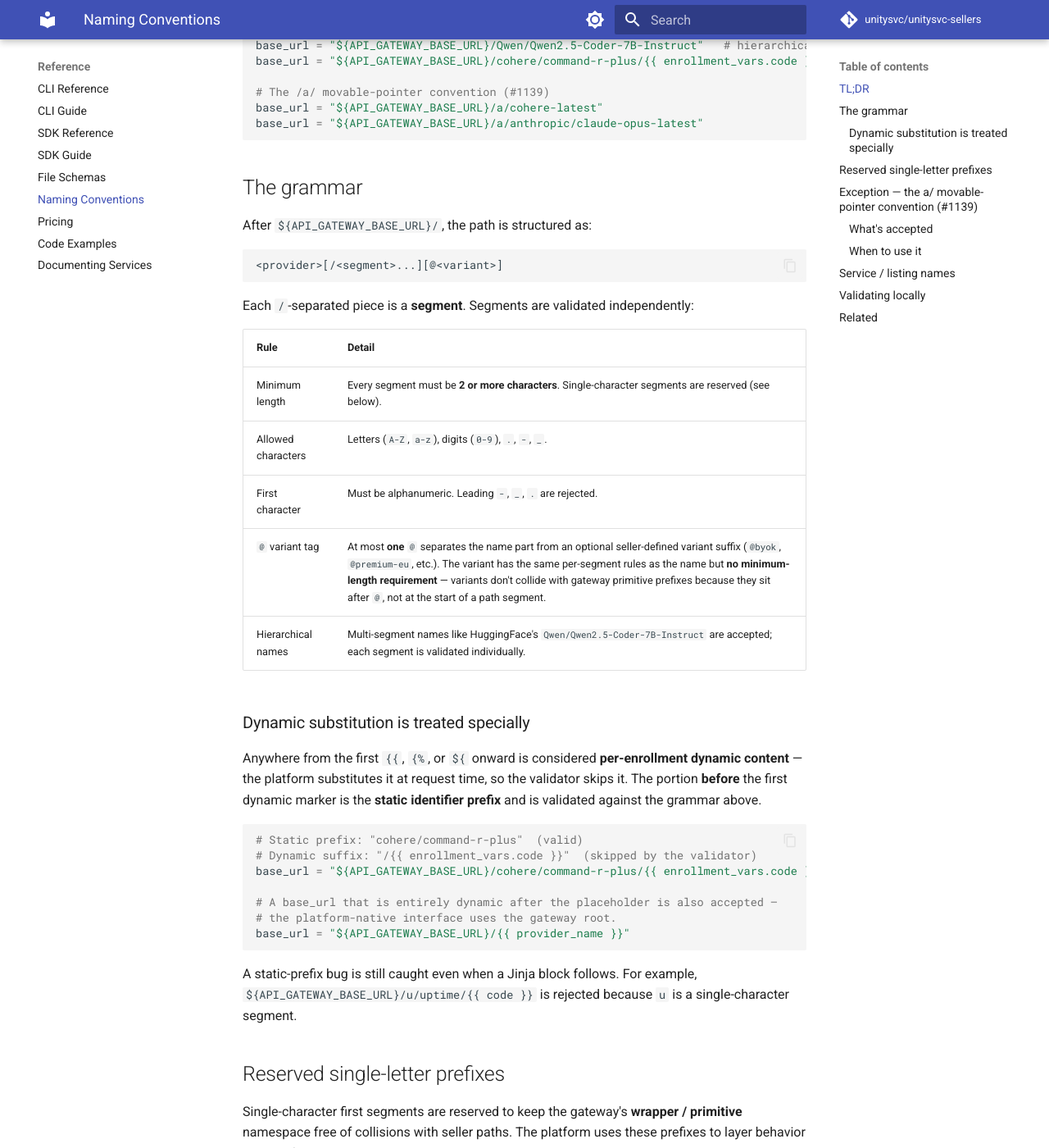
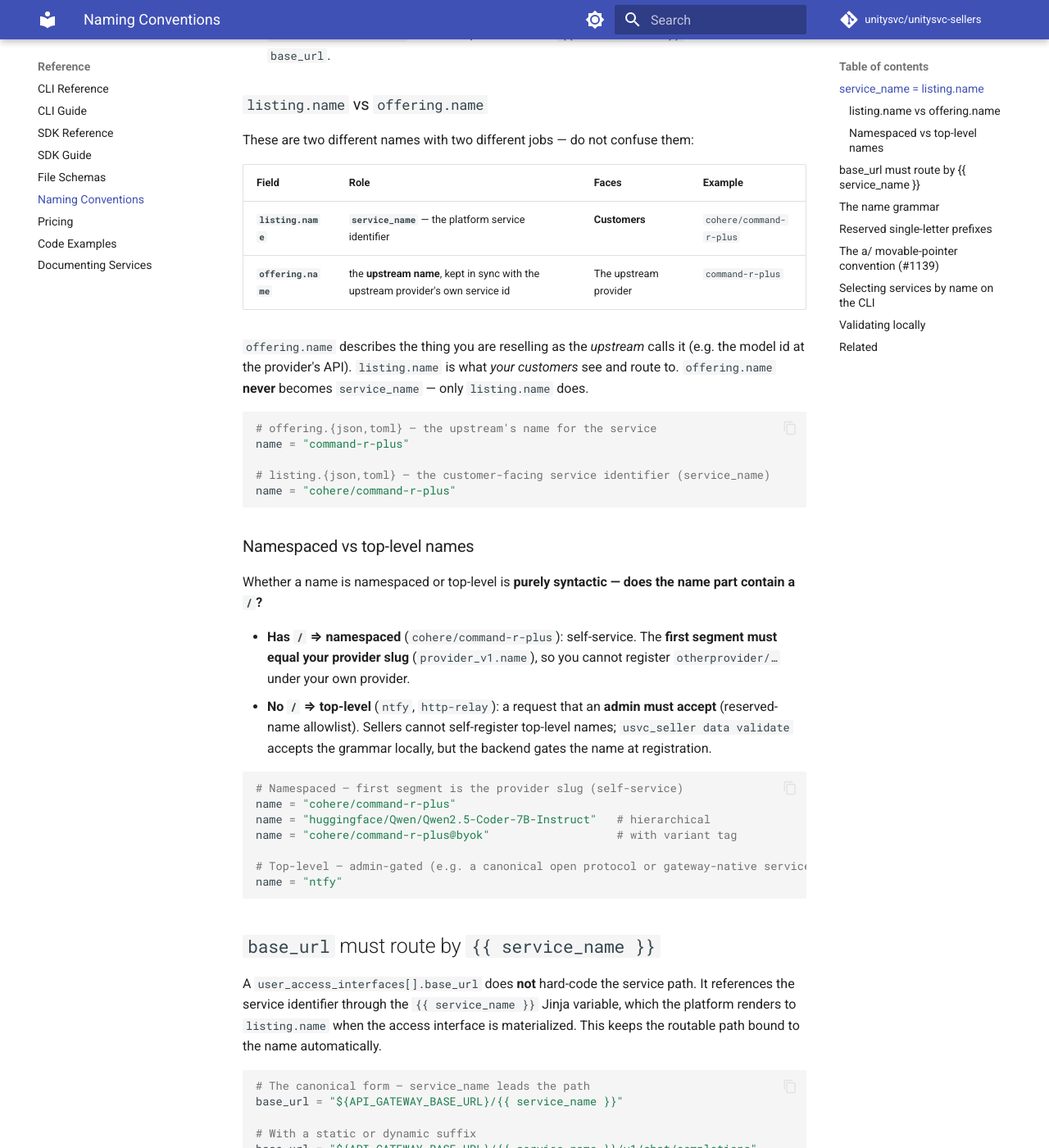
Before and after one commit to unitysvc/unitysvc-sellers, an MkDocs documentation site: the page built from docs/naming-conventions.md, in a window 1280 px wide and 1400 px high, scrolled down 704 px. Shown: the whole window at 82% size. Built offline with MkDocs 1.6.1 and Material for MkDocs 9.7.7, drawn with Linux system fonts in a browser that asks for light colours; comment, search, counter and statistics services are not loaded; some of the changed text lies outside the part shown.

Commit message:
feat(cli): --name service selector; service_name = listing.name (#1138)
Make the CLI refer to services by their service_name (= listing.name, the
single source of truth) and drop the inconsistent directory-name / glob
notions.

data commands:
- run-tests / list-tests / show-test now resolve service_name from
  listing.name (not the service directory name). Replace the --services
  glob with an exact --name selector. Drop the now-dead
  extract_service_directory_name + fnmatch.

services commands:
- Add --name to submit / withdraw / deprecate / set-visibility / delete:
  targets every backend row whose service_name equals the value (a name can
  map to several rows — active + pending revision), composing with
  --status / --provider. Mutually exclusive with --all / --local-ids / ids.

upload:
- Stop writing service_name to listing.override — listing.name IS
  service_name and already lives in the source file. Only service_id (the
  backend-assigned identity) still round-trips.

docs:
- Rewrite naming-conventions.md for service_name = listing.name and the
  {{ service_name }} base_url rule, with an explicit listing.name (customer-
  facing identifier) vs offering.name (upstream name) section. Regenerate
  cli-reference.md.

deps/tests:
- Bump unitysvc-core to >=0.1.15; migrate the example_data listings to carry
  a name + {{ service_name }} base_url. ruff + mypy clean; 195 pass (the one
  failing test_default_base_url is a pre-existing, unrelated client issue on
  main).

Co-Authored-By: Claude Opus 4.8 (1M context) <noreply@anthropic.com>

````diff
--- a/docs/naming-conventions.md
+++ b/docs/naming-conventions.md
@@ -1,88 +1,153 @@
 # Service Names & `base_url` Naming Conventions
 
-This page documents the rules the platform enforces on **service /
-listing names** and on the **`user_access_interfaces[].base_url`**
-field — the gateway-path portion that comes after
-`${API_GATEWAY_BASE_URL}/`. The rules exist so customers can predict
-how to reach your services, so the gateway can resolve every published
-URL unambiguously, and so future platform features can reserve URL
-namespaces (memoization, request logs, async fan-out, etc.) without
-breaking existing seller catalogs.
+This page documents how the platform names services and how the
+`user_access_interfaces[].base_url` field must reference that name. The
+rules exist so customers can predict how to reach your services, so the
+gateway can resolve every published URL unambiguously, and so future
+platform features can reserve URL namespaces (memoization, request logs,
+async fan-out, etc.) without breaking existing seller catalogs.
 
 The validator that enforces these rules lives in
 [`unitysvc-core`](https://pypi.org/project/unitysvc-core/) and runs on
 every `usvc_seller data validate` invocation. CI / upload pipelines
 reject non-conformant catalogs before they reach the platform.
 
-## TL;DR
+## `service_name` = `listing.name`
+
+The platform service identifier is **`service_name`, and it is exactly
+`listing.name`** — written verbatim by the seller. There is no
+composition and no fallback: `listing.name` is the single source of
+truth. It is:
+
+- **Required.** Every `listing.{json,toml}` must declare `name`.
+- **The routable, customer-facing identifier** — the value the gateway
+  routes by, the value `usvc_seller … --name` selects on, and the value
+  `{{ service_name }}` renders to in a `base_url`.
+
+### `listing.name` vs `offering.name`
+
+These are two different names with two different jobs — do not confuse
+them:
+
+| Field | Role | Faces | Example |
+|---|---|---|---|
+| **`listing.name`** | **`service_name`** — the platform service identifier | **Customers** | `cohere/command-r-plus` |
+| **`offering.name`** | the **upstream name**, kept in sync with the upstream provider's own service id | The upstream provider | `command-r-plus` |
+
+`offering.name` describes the thing you are reselling as the *upstream*
+calls it (e.g. the model id at the provider's API). `listing.name` is
+what *your customers* see and route to. `offering.name` **never**
+becomes `service_name` — only `listing.name` does.
 
 ```toml
-# user_access_interface base_url — only the path after the placeholder is constrained
-base_url = "${API_GATEWAY_BASE_URL}/<provider>[/<service-name>][@<variant>]"
+# offering.{json,toml} — the upstream's name for the service
+name = "command-r-plus"
 
-# Examples that pass
-base_url = "${API_GATEWAY_BASE_URL}/cohere"
-base_url = "${API_GATEWAY_BASE_URL}/cohere/command-r-plus"
-base_url = "${API_GATEWAY_BASE_URL}/cohere/command-r-plus@byok"
-base_url = "${API_GATEWAY_BASE_URL}/Qwen/Qwen2.5-Coder-7B-Instruct"   # hierarchical
-base_url = "${API_GATEWAY_BASE_URL}/cohere/command-r-plus/{{ enrollment_vars.code }}"
+# listing.{json,toml} — the customer-facing service identifier (service_name)
+name = "cohere/command-r-plus"
+```
+
+### Namespaced vs top-level names
+
+Whether a name is namespaced or top-level is **purely syntactic — does
+the name part contain a `/`?**
+
+- **Has `/` ⇒ namespaced** (`cohere/command-r-plus`): self-service. The
+  **first segment must equal your provider slug** (`provider_v1.name`),
+  so you cannot register `otherprovider/…` under your own provider.
+- **No `/` ⇒ top-level** (`ntfy`, `http-relay`): a request that an
+  **admin must accept** (reserved-name allowlist). Sellers cannot
+  self-register top-level names; `usvc_seller data validate` accepts the
+  grammar locally, but the backend gates the name at registration.
+
+```toml
+# Namespaced — first segment is the provider slug (self-service)
+name = "cohere/command-r-plus"
+name = "huggingface/Qwen/Qwen2.5-Coder-7B-Instruct"   # hierarchical
+name = "cohere/command-r-plus@byok"                   # with variant tag
+
+# Top-level — admin-gated (e.g. a canonical open protocol or gateway-native service)
+name = "ntfy"
+```
+
+## `base_url` must route by `{{ service_name }}`
+
+A `user_access_interfaces[].base_url` does **not** hard-code the service
+path. It references the service identifier through the
+`{{ service_name }}` Jinja variable, which the platform renders to
+`listing.name` when the access interface is materialized. This keeps the
+routable path bound to the name automatically.
+
+```toml
+# The canonical form — service_name leads the path
+base_url = "${API_GATEWAY_BASE_URL}/{{ service_name }}"
+
+# With a static or dynamic suffix
+base_url = "${API_GATEWAY_BASE_URL}/{{ service_name }}/v1/chat/completions"
+base_url = "${API_GATEWAY_BASE_URL}/{{ service_name }}/{{ enrollment_vars.code }}"
+
+# Wrapper-stack primitive prefixes may precede it
+base_url = "${API_GATEWAY_BASE_URL}/u/{{ service_name }}"
 
 # The /a/ movable-pointer convention (#1139)
 base_url = "${API_GATEWAY_BASE_URL}/a/cohere-latest"
-base_url = "${API_GATEWAY_BASE_URL}/a/anthropic/claude-opus-latest"
 ```
 
-## The grammar
+**Rejected:**
 
-After `${API_GATEWAY_BASE_URL}/`, the path is structured as:
+```toml
+# Literal <provider>/<service> path — use {{ service_name }} instead
+base_url = "${API_GATEWAY_BASE_URL}/cohere/command-r-plus"
 
-```
-<provider>[/<segment>...][@<variant>]
+# The removed /p/ route primitive
+base_url = "${API_GATEWAY_BASE_URL}/p/cohere"
 ```
 
-Each `/`-separated piece is a **segment**. Segments are validated
-independently:
+A `base_url` is accepted when, after `${API_GATEWAY_BASE_URL}`, it
+**references `{{ service_name }}`**, is an **`/a/<alias>`** movable
+pointer, is the **gateway root** (`${API_GATEWAY_BASE_URL}` alone), or is
+**entirely dynamic** from its first segment (e.g. a BYOE
+`${API_GATEWAY_BASE_URL}/{{ enrollment_vars.endpoint }}`).
+
+## The name grammar
+
+`listing.name` (and the alias after `/a/`) is validated per-segment.
+The identifier has the form `<name>[@<variant>]`; each `/`-separated
+piece of `<name>` is a **segment**:
 
 | Rule | Detail |
 |---|---|
 | Minimum length | Every segment must be **2 or more characters**. Single-character segments are reserved (see below). |
 | Allowed characters | Letters (`A-Z`, `a-z`), digits (`0-9`), `.`, `-`, `_`. |
 | First character | Must be alphanumeric. Leading `-`, `_`, `.` are rejected. |
-| `@` variant tag | At most **one** `@` separates the name part from an optional seller-defined variant suffix (`@byok`, `@premium-eu`, etc.). The variant has the same per-segment rules as the name but **no minimum-length requirement** — variants don't collide with gateway primitive prefixes because they sit after `@`, not at the start of a path segment. |
-| Hierarchical names | Multi-segment names like HuggingFace's `Qwen/Qwen2.5-Coder-7B-Instruct` are accepted; each segment is validated individually. |
-
-### Dynamic substitution is treated specially
-
-Anywhere from the first `{{`, `{%`, or `${` onward is considered
-**per-enrollment dynamic content** — the platform substitutes it at
-request time, so the validator skips it. The portion **before** the
-first dynamic marker is the **static identifier prefix** and is
-validated against the grammar above.
+| `@` variant tag | At most **one** `@` separates the name part from an optional seller-defined variant suffix (`@byok`, `@premium-eu`, etc.). The variant has the same per-segment character rules but no minimum-length requirement. |
+| Hierarchical names | Multi-segment names like HuggingFace's `huggingface/Qwen/Qwen2.5-Coder-7B-Instruct` are accepted; each segment is validated individually. |
 
 ```toml
-# Static prefix: "cohere/command-r-plus"  (valid)
-# Dynamic suffix: "/{{ enrollment_vars.code }}"  (skipped by the validator)
-base_url = "${API_GATEWAY_BASE_URL}/cohere/command-r-plus/{{ enrollment_vars.code }}"
+# Accepted
+name = "cohere/command-r-plus"
+name = "cohere/command-r-plus@byok"
+name = "huggingface/Qwen/Qwen2.5-Coder-7B-Instruct"
 
-# A base_url that is entirely dynamic after the placeholder is also accepted —
-# the platform-native interface uses the gateway root.
-base_url = "${API_GATEWAY_BASE_URL}/{{ provider_name }}"
+# Rejected
+name = "co/x"          # single-char segment
+name = "a@b@c"         # multiple '@'
+name = "/leading"      # leading '/'
+name = "trailing/"     # trailing '/'
+name = "with space"    # space not allowed
+name = "-leading-dash" # must start alphanumeric
 ```
-
-A static-prefix bug is still caught even when a Jinja block follows.
-For example, `${API_GATEWAY_BASE_URL}/u/uptime/{{ code }}` is rejected
-because `u` is a single-character segment.
 
 ## Reserved single-letter prefixes
 
 Single-character first segments are reserved to keep the gateway's
 **wrapper / primitive** namespace free of collisions with seller paths.
-The platform uses these prefixes to layer behavior on top of any
-service URL without changing the seller's published path:
+The platform uses these prefixes to layer behavior on top of any service
+URL without changing the seller's published path:
 
 | Prefix | Reserved for | Purpose |
 |---|---|---|
-| `a/` | **Aliases** | Customer-defined URL aliases (and seller "movable pointer" naming — see below). |
+| `a/` | **Aliases** | Customer-defined URL aliases and seller "movable pointer" naming (see below). |
 | `b/` | **Broadcast** | Fan-out a single request to multiple services. |
 | `c/` | **Chain** | Sequence two or more services. |
 | `d/` | **Delayed dispatch** | Register a one-shot future call. |
@@ -90,87 +155,48 @@ service URL without changing the seller's published path:
 | `g/` | **Groups** | Address a service group rather than a single listing. |
 | `l/` | **Logging** | Force a request to be captured in the customer's call log. |
 | `m/` | **Memoize** | Cache the response in the gateway. |
-| `p/` | (legacy) | Was the explicit `/p/<provider>` prefix; superseded by bare `<provider>/...` paths. |
+| `p/` | (removed) | Was the explicit `/p/<provider>` prefix; superseded by `{{ service_name }}` (#1138). |
 | `r/` | **Recurrent** | Register a recurring scheduled call. |
 | `t/` | **Tee** | Fire-and-forget mirror of a request to a second service. |
 
-If your `base_url` starts with any of these letters followed by `/`,
-the validator rejects it. Pick a different leading segment.
+## The `a/` movable-pointer convention (#1139)
 
-## Exception — the `a/` movable-pointer convention (#1139)
-
-The single-character rule has **one carve-out**: a literal leading
-`a/` segment is permitted on seller- and platform-published
-`user_access_interface` paths as a customer-facing **movable-pointer
-naming convention**.
-
-The convention has a single purpose: signal to customers *"this URL is
-a movable pointer — the publisher reserves the right to re-point the
+`/a/<alias>` is a customer-facing **movable pointer**: *"this URL is a
+movable pointer — the publisher reserves the right to re-point the
 underlying target at a newer listing later."* It carries no special
-routing behavior at the listing layer; gateway-side, `a/<rest>`
-resolves like any other listing path. The benefit is purely social:
-customers reading their dashboard see at a glance which URLs are
-stable (`cohere/command-r-plus` — a sticky listing identifier) and
-which are intentionally mutable (`a/cohere-latest` — the seller's
-"latest" pointer that may point at `command-r-plus-v2` next month).
-
-### What's accepted
+routing behavior at the listing layer; gateway-side, `a/<rest>` resolves
+like any other listing path. The benefit is social: customers see which
+URLs are stable (`{{ service_name }}` → a sticky listing identifier) and
+which are intentionally mutable (`a/cohere-latest`).
 
 ```toml
 base_url = "${API_GATEWAY_BASE_URL}/a/cohere-latest"
 base_url = "${API_GATEWAY_BASE_URL}/a/anthropic/claude-opus-latest"
-base_url = "${API_GATEWAY_BASE_URL}/a/cohere-latest@byok"
 base_url = "${API_GATEWAY_BASE_URL}/a/cohere-latest/{{ enrollment_vars.code }}"
 ```
 
-After the leading `a/` is stripped, the remainder is validated under
-the normal grammar. So:
+After the leading `a/` is stripped, the remaining alias is validated
+under the normal grammar: bare `a/` is rejected, `a/x` is rejected
+(single-char), and other primitive prefixes are not part of the
+carve-out. Use `/a/` only when you intend to re-point the URL over time;
+for the common case — a stable, sticky service — use
+`${API_GATEWAY_BASE_URL}/{{ service_name }}`.
 
-- The remainder must be non-empty — bare `a/` is rejected.
-- The remainder's segments must still be ≥ 2 characters — `a/x` is rejected.
-- Other primitive prefixes are **not** part of the carve-out — `a/m/foo` is rejected because `m/` is still reserved at the second segment slot. Sellers should use plain `<provider>/<service>` form after the `a/` prefix.
+## Selecting services by name on the CLI
 
-### When to use it
+Because `service_name = listing.name` is unambiguous, the CLI selects
+services by it:
 
-Use the `a/` prefix when you intend to re-point the URL over time
-without forcing customers to re-configure their integrations:
+```bash
+# Local data commands — exact service_name match
+usvc_seller data run-tests  --name cohere/command-r-plus
+usvc_seller data list-tests --name cohere/command-r-plus
+usvc_seller data show-test  cohere/command-r-plus
 
-- **Canonical / latest pointers**: `a/cohere-latest` — points at your
-  current flagship listing; you bump it to `command-r-plus-v2` when
-  you ship a new generation.
-- **Migration aliases**: `a/cohere-legacy` — points at an older
-  listing during a sunset window; you remove it after the deprecation
-  period.
-
-For URLs that should remain bound to a specific listing forever (the
-common case — most of your catalog), use the plain
-`<provider>/<service>` form. Listing names are **sticky**: once
-published, the platform expects them to remain bound to the same
-underlying service.
-
-## Service / listing names
-
-The same per-segment rules apply to the **`name` field** on offerings
-and listings (the identifier used in service paths). The `a/`
-carve-out does **not** apply here — listing names themselves should
-not start with `a/`, since the convention is about how customers
-*reach* the listing, not what it is called internally.
-
-```toml
-# Listing names — same grammar as base_url segments
-name = "command-r-plus"
-name = "command-r-plus@byok"
-name = "Qwen/Qwen2.5-Coder-7B-Instruct"
-name = "Qwen/Qwen2.5-Coder-7B-Instruct@byok"
-
-# Rejected
-name = "a"             # single-char
-name = "a/foo"         # single-char first segment (no carve-out for names)
-name = "a@b@c"         # multiple '@'
-name = "/leading"      # leading '/'
-name = "trailing/"     # trailing '/'
-name = "with space"    # space not allowed
-name = "-leading-dash" # must start alphanumeric
+# Remote service commands — target every backend row with this service_name
+# (a name can map to several rows, e.g. an active service + its pending revision)
+usvc_seller services submit        --name cohere/command-r-plus
+usvc_seller services set-visibility public --name cohere/command-r-plus
 ```
 
 ## Validating locally
@@ -183,13 +209,12 @@ usvc_seller data format --check    # CI-style formatting check
 ```
 
 Both run the same validators the platform uses on upload; catching
-issues locally avoids a round-trip through `usvc_seller data upload`
-just to see the rejection.
+issues locally avoids a round-trip through `usvc_seller data upload` just
+to see the rejection.
 
 ## Related
 
-- Backend gateway resolver — [`unitysvc/unitysvc#1147`](https://github.com/unitysvc/unitysvc/pull/1147)
-  (the `/a/<name>` fall-through that makes seller-published `a/` paths resolvable end-to-end).
+- Naming convention & `/p/` removal — [`unitysvc/unitysvc#1138`](https://github.com/unitysvc/unitysvc/issues/1138).
+- `/a/` movable-pointer umbrella — [`unitysvc/unitysvc#1139`](https://github.com/unitysvc/unitysvc/issues/1139).
 - Validator implementation — [`unitysvc-core`](https://github.com/unitysvc/unitysvc-core)
   (`validate_listing_gateway_base_urls`, `validate_service_identifier`).
-- Umbrella discussion — [`unitysvc/unitysvc#1139`](https://github.com/unitysvc/unitysvc/issues/1139).
--- a/pyproject.toml
+++ b/pyproject.toml
@@ -17,7 +17,7 @@ classifiers = [
   "Typing :: Typed",
 ]
 dependencies = [
-  "unitysvc-core>=0.1.11",
+  "unitysvc-core>=0.1.15",
   "unitysvc-data>=0.1.18",
   "typer",
   "rich",
````
Also changed, not shown: docs/cli-reference.md (+18 -16 lines), 5 other files.
